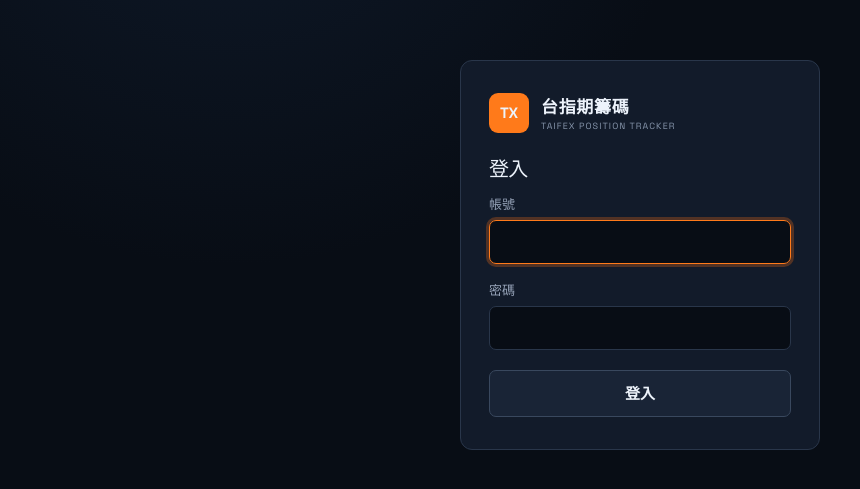
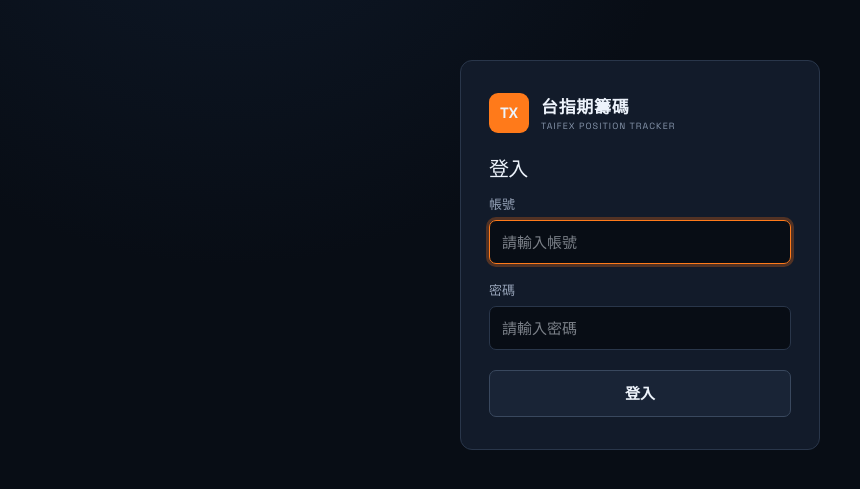
Before and after one commit to jerry4512/taifex-chips, a Next.js app: page /login in a window 1280 px wide. Shown: the part 145-634 px from the top of the page, without its empty margins (0-860 px from the left). Built offline with nearby package versions, Linux system fonts and the light colour scheme.

Commit message:
[Feat] 登入頁輸入框加上 placeholder

```diff
--- a/app/login/page.tsx
+++ b/app/login/page.tsx
@@ -36,11 +36,11 @@ export default async function LoginPage({
         ) : null}
         <label>
           帳號
-          <input name="username" autoComplete="username" required autoFocus />
+          <input name="username" autoComplete="username" placeholder="請輸入帳號" required autoFocus />
         </label>
         <label>
           密碼
-          <input name="password" type="password" autoComplete="current-password" required />
+          <input name="password" type="password" autoComplete="current-password" placeholder="請輸入密碼" required />
         </label>
         <input type="hidden" name="next" value={next} />
         <button type="submit">登入</button>
```
Also changed, not shown: 1 other file (tests, documents, lock files or other folders).
